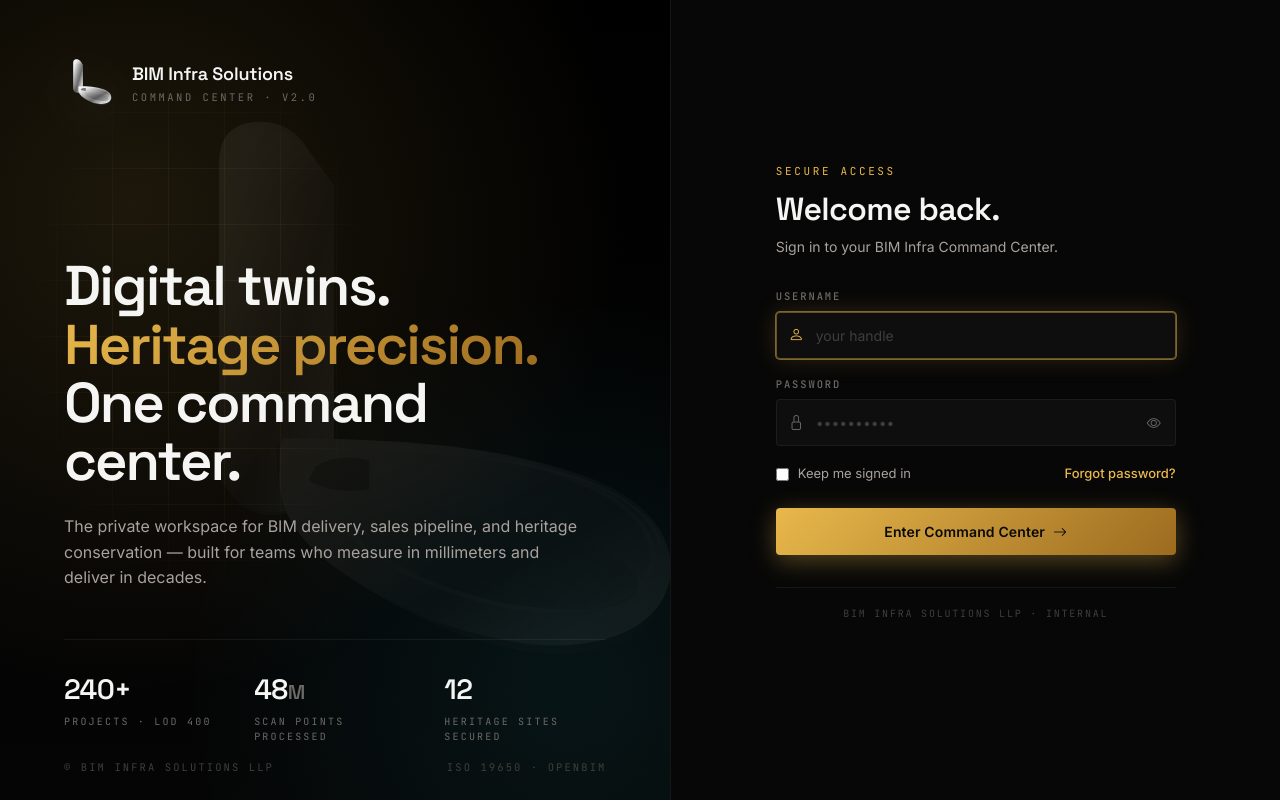
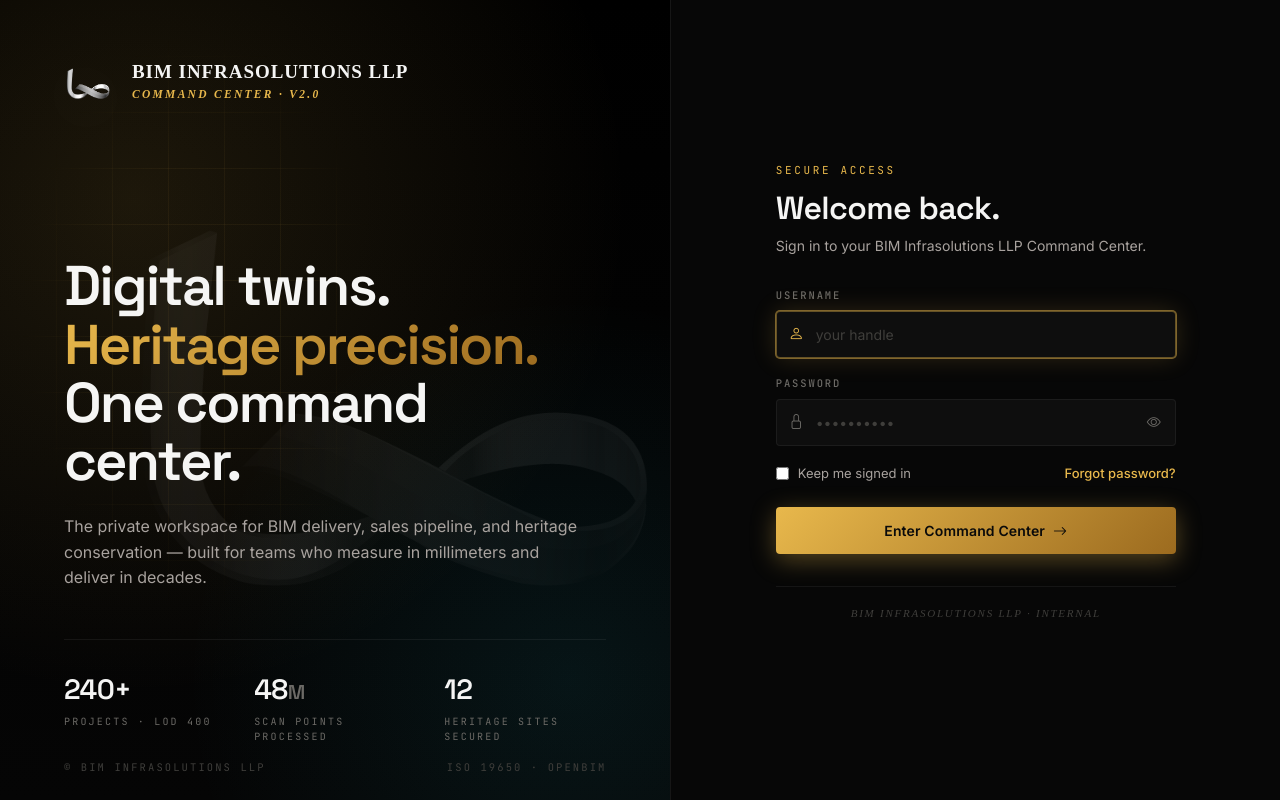
Before and after one commit to bataviakishan9-bit/bim-crm, a Flask app: a page that uses static/css/bim-v2.css in a window 1280 px wide. Run offline with Flask 3, Linux system fonts and the light colour scheme; some libraries are stand-ins or nearby versions.

Commit message:
Add real BIM logo + Opus redesign v3 updates
- static/img/bim-mark.png: actual BIM logo (silver 3D mark)
- static/img/favicon.png: matching favicon
- Updated bim-v2.css, base.html, dashboard.html, login.html from Opus

Co-Authored-By: Claude Sonnet 4.6 <noreply@anthropic.com>

```diff
--- a/static/css/bim-v2.css
+++ b/static/css/bim-v2.css
@@ -766,8 +769,4 @@ a:hover { color: var(--gold); }
   .sidebar .brand-wordmark,
   .sidebar .nav-link span:not(.badge),
   .sidebar div[style*="padding:10px"] { display: none !important; }
-  .sidebar .brand { justify-content: center; gap: 0; }
-  .sidebar .brand-mark { width: 34px; height: 34px; }
-  .sidebar .nav-link { justify-content: center; padding: 11px !important; }
-  .sidebar .nav-link i { width: auto !important; }
-}
+  .sideb
--- a/templates_v2/dashboard.html
+++ b/templates_v2/dashboard.html
@@ -21,8 +21,8 @@
 <!-- ════════════════════════════ PAGE HEADER ════════════════════════════ -->
 <div class="page-header rise dash-hero">
   <div class="dash-hero-mark" aria-hidden="true">
-    <img src="{{ url_for('static', filename='img/bim-mark.svg') }}" alt=""
-         onerror="this.onerror=null; this.src='{{ url_for('static', filename='img/bim-mark.png') }}';">
+    <img src="{{ url_for('static', filename='img/bim-mark.png') }}" alt=""
+         onerror="this.onerror=null; this.src='{{ url_for('static', filename='img/bim-mark.svg') }}';">
   </div>
   <div style="position:relative; z-index:1;">
     <div class="eyebrow">{{ now.strftime('%A, %B %d · %Y') }}</div>
--- a/templates_v2/login.html
+++ b/templates_v2/login.html
@@ -60,16 +60,20 @@
     }
     .hero-watermark img { width: 100%; height: 100%; object-fit: contain; }
     .hero-brand .name {
-      font-family: var(--font-display);
-      font-size: 18px; font-weight: 600;
+      font-family: "Times New Roman", Times, serif;
+      font-size: 19px; font-weight: 700;
       color: var(--ink-0);
-      letter-spacing: -0.01em;
+      letter-spacing: 0.05em;
+      text-transform: uppercase;
+      line-height: 1.1;
     }
     .hero-brand .sub {
-      font-family: var(--font-mono);
-      font-size: 10.5px; letter-spacing: 0.24em;
-      text-transform: uppercase; color: var(--ink-3);
+      font-family: "Times New Roman", Times, serif;
+      font-size: 11.5px; letter-spacing: 0.2em;
+      text-transform: uppercase; color: var(--gold);
       margin-top: 3px;
+      font-weight: 600;
+      font-style: italic;
     }
 
     .hero-headline {
@@ -214,9 +218,10 @@
     }
     .foot-note {
       text-align: center;
-      font-family: var(--font-mono);
-      font-size: 10px; letter-spacing: 0.18em;
+      font-family: "Times New Roman", Times, serif;
+      font-size: 11px; letter-spacing: 0.16em;
       text-transform: uppercase; color: var(--ink-4);
+      font-style: italic;
     }
 
     @media (max-width: 900px) {
@@ -236,17 +241,17 @@
 
     <!-- Giant silver ribbon watermark (subtle, behind headline) -->
     <div class="hero-watermark" aria-hidden="true">
-      <img src="{{ url_for('static', filename='img/bim-mark.svg') }}" alt=""
-           onerror="this.onerror=null; this.src='{{ url_for('static', filename='img/bim-mark.png') }}';">
+      <img src="{{ url_for('static', filename='img/bim-mark.png') }}" alt=""
+           onerror="this.onerror=null; this.src='{{ url_for('static', filename='img/bim-mark.svg') }}';">
     </div>
 
     <div class="hero-brand">
       <div class="hero-mark">
-        <img src="{{ url_for('static', filename='img/bim-mark.svg') }}" alt="BIM Infra Solutions"
-             onerror="this.onerror=null; this.src='{{ url_for('static', filename='img/bim-mark.png') }}';">
+        <img src="{{ url_for('static', filename='img/bim-mark.png') }}" alt="BIM Infrasolutions LLP"
+             onerror="this.onerror=null; this.src='{{ url_for('static', filename='img/bim-mark.svg') }}';">
       </div>
       <div>
-        <div class="name">BIM Infra Solutions</div>
+        <div class="name">BIM&nbsp;Infrasolutions&nbsp;LLP</div>
         <div class="sub">Command Center · v2.0</div>
       </div>
     </div>
@@ -276,7 +281,7 @@
     </div>
 
     <div class="hero-foot">
-      <span>© BIM Infra Solutions LLP</span>
+      <span>© BIM&nbsp;Infrasolutions&nbsp;LLP</span>
       <span>ISO 19650 · OpenBIM</span>
     </div>
   </section>
@@ -286,7 +291,7 @@
     <div class="form-inner">
       <div class="form-eyebrow">Secure Access</div>
       <h2 class="form-title">Welcome back.</h2>
-      <p class="form-note">Sign in to your BIM Infra Command Center.</p>
+      <p class="form-note">Sign in to your BIM&nbsp;Infrasolutions&nbsp;LLP Command Center.</p>
 
       {% with messages = get_flashed_messages(with_categories=true) %}
         {% if messages %}
@@ -336,7 +341,7 @@
       </form>
 
       <hr class="meta-divider">
-      <p class="foot-note">BIM Infra Solutions LLP · Internal</p>
+      <p class="foot-note">BIM&nbsp;Infrasolutions&nbsp;LLP · Internal</p>
     </div>
   </section>
 
```
Also changed, not shown: other parts of static/css/bim-v2.css (+12 -9 lines), static/img/LOGO-PREVIEW.html (+35 -55 lines), templates_v2/base.html (+5 -5 lines), README-REDESIGN.md (added), static/img/bim-mark.png (added), static/img/favicon.png (added).
